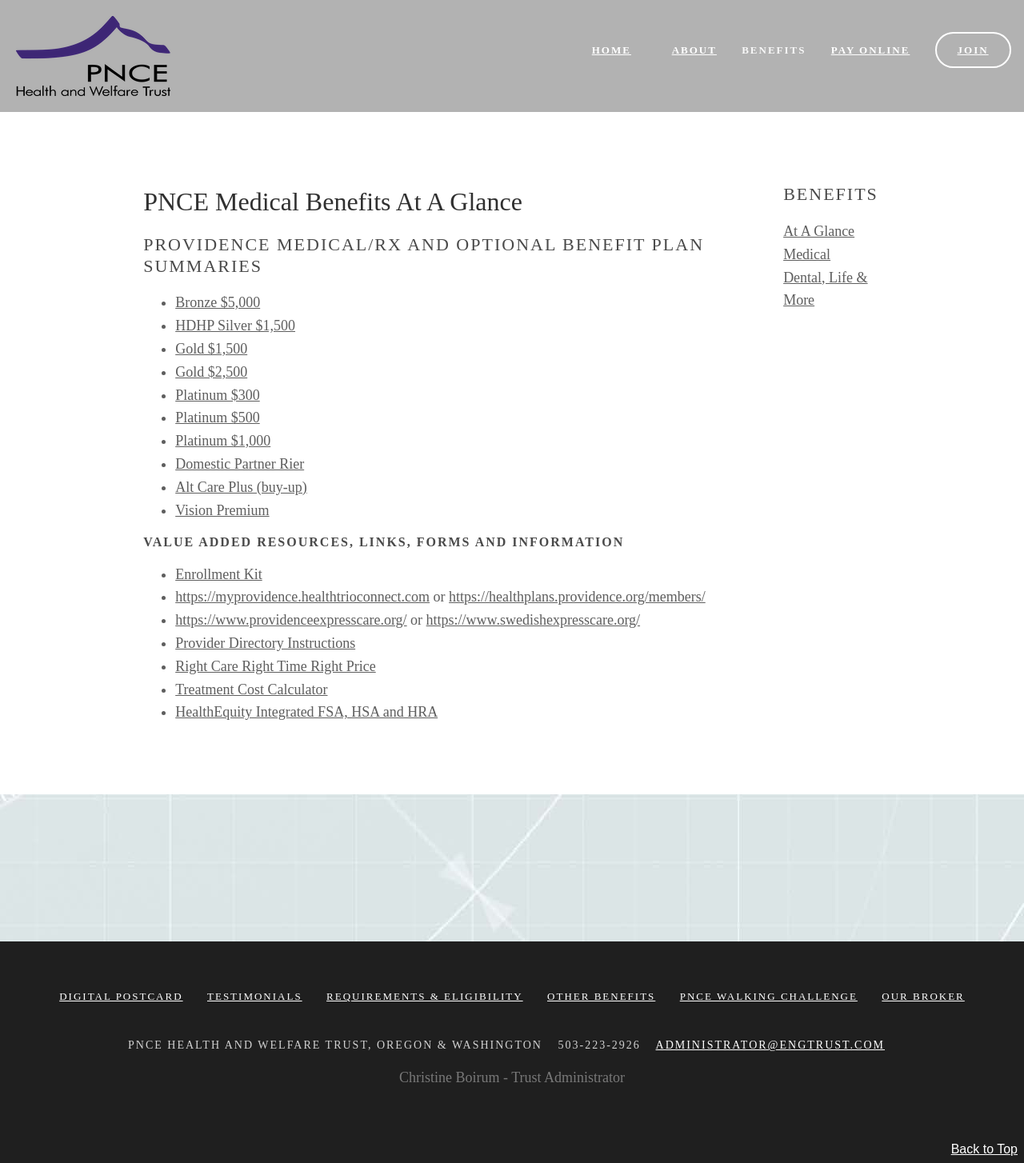
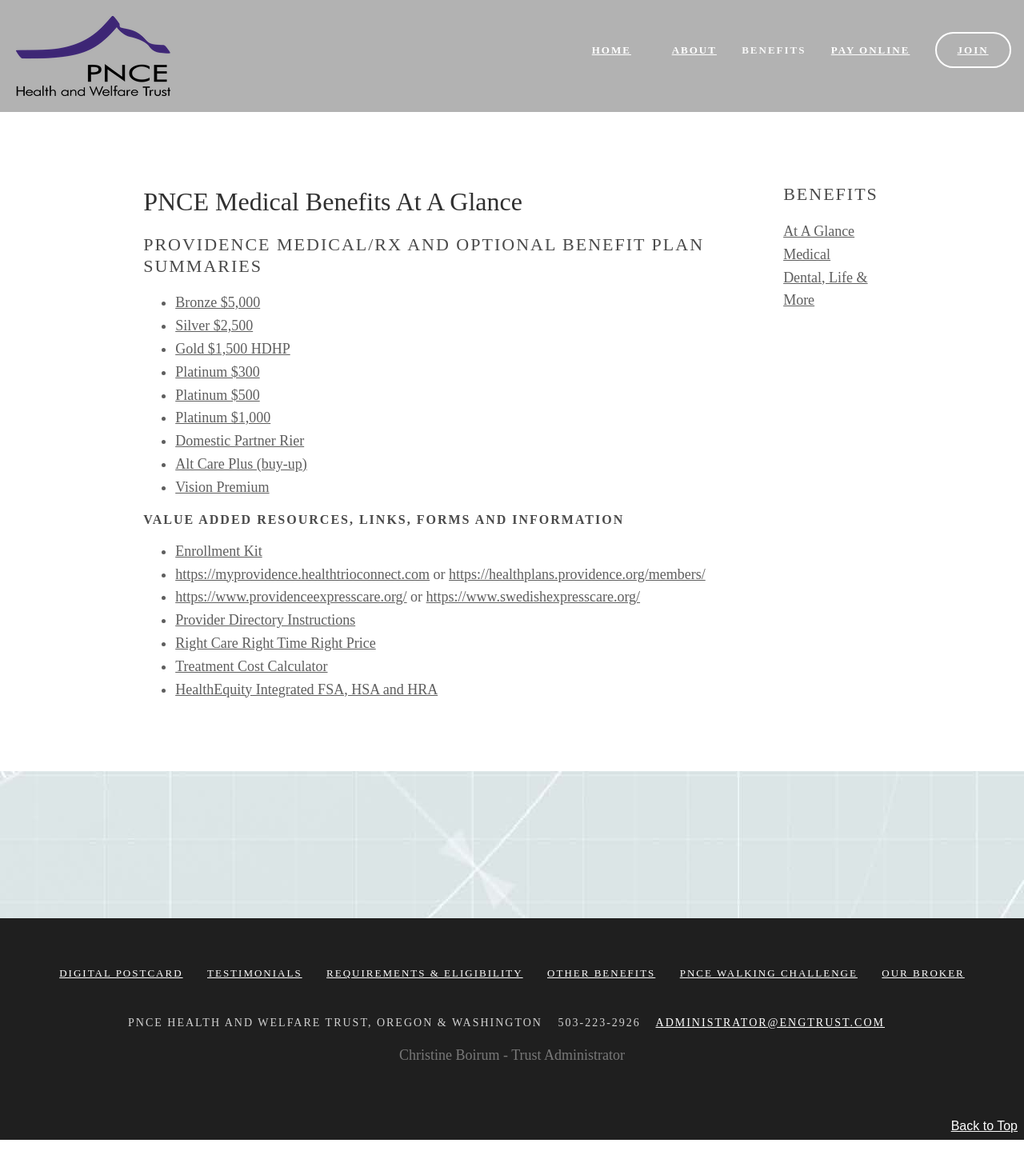
Before and after one commit to pncehwt/pncehwt.github.io, a Jekyll site: the page built from benefits/medical.md, in a window 1280 px wide. Shown: the whole page at 80% size. Built offline with Jekyll 4.4.1, drawn with Linux system fonts in a browser that asks for light colours; some web fonts are replaced; after the commit the page ends 1425 px from its top, so only the background shows below that.

Commit message:
Posted updated documents fromm Woodruff Sawyer

```diff
--- a/benefits/medical.md
+++ b/benefits/medical.md
@@ -18,9 +18,8 @@ layout: default
         <h2>{{ page.description }}</h2>
         <ul>
           <li><a href="/assets/documents/2021/Bronze5000.pdf">Bronze $5,000</a></li>
-          <li><a href="/assets/documents/2021/Silver1500-HDHP.pdf">HDHP Silver $1,500</a></li>
-          <li><a href="/assets/documents/2021/Gold1500.pdf">Gold $1,500</a></li>
-          <li><a href="/assets/documents/2021/Gold2500.pdf">Gold $2,500</a></li>
+          <li><a href="/assets/documents/2021/Silver2500.pdf">Silver $2,500</a></li>
+          <li><a href="/assets/documents/2021/Gold1500HDHP.pdf">Gold $1,500 HDHP</a></li>
           <li><a href="/assets/documents/2021/Platinum300.pdf">Platinum $300</a></li>
           <li><a href="/assets/documents/2021/Platinum500.pdf">Platinum $500</a></li>
           <li><a href="/assets/documents/2021/Platinum1000.pdf">Platinum $1,000</a></li>
```
Also changed, not shown: wellness.md (+2 -4 lines), assets/images/WellnessChallege7NaturalWondersMap.png (added), assets/images/globe.jpg (added), 6 other files.
